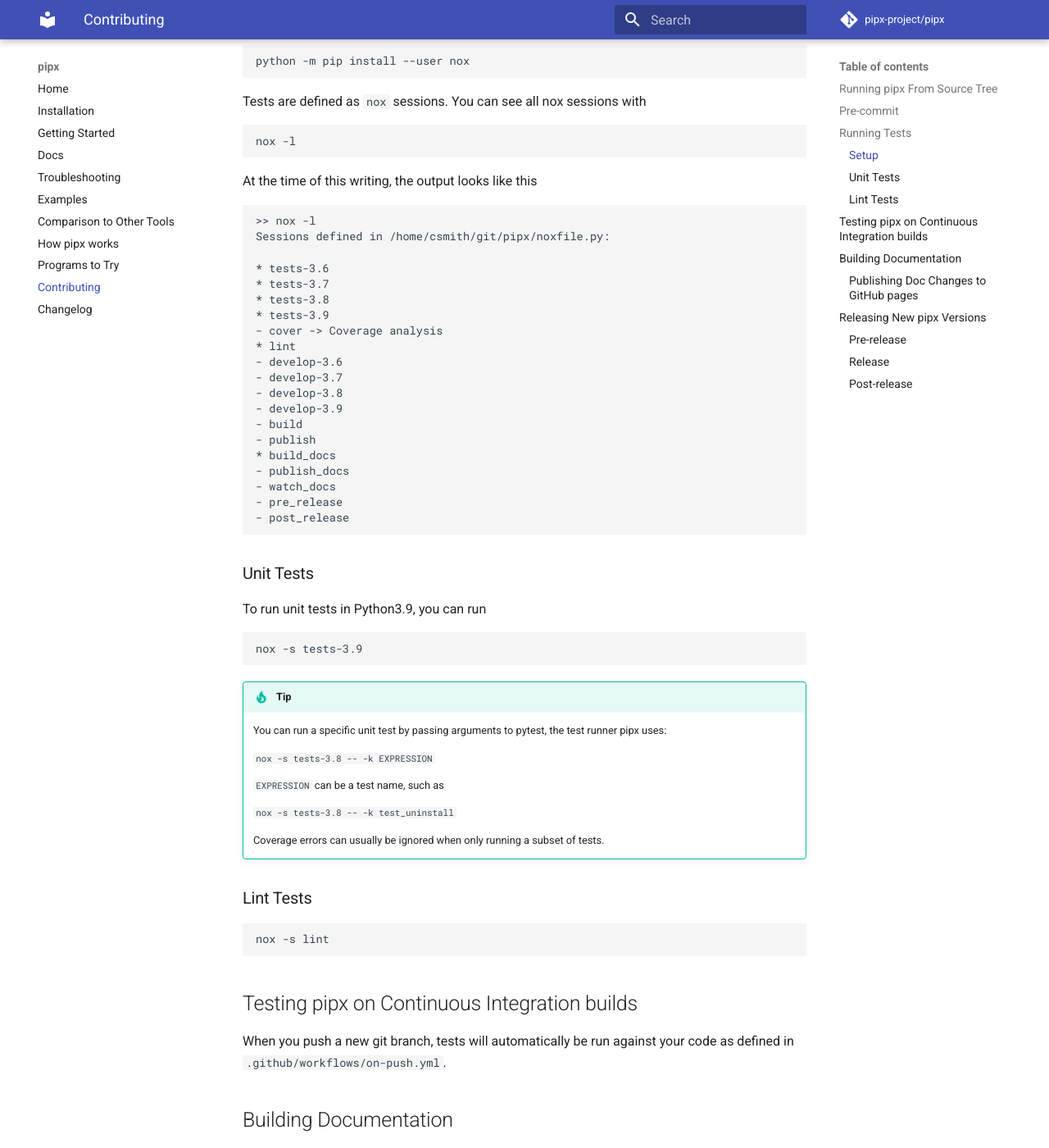
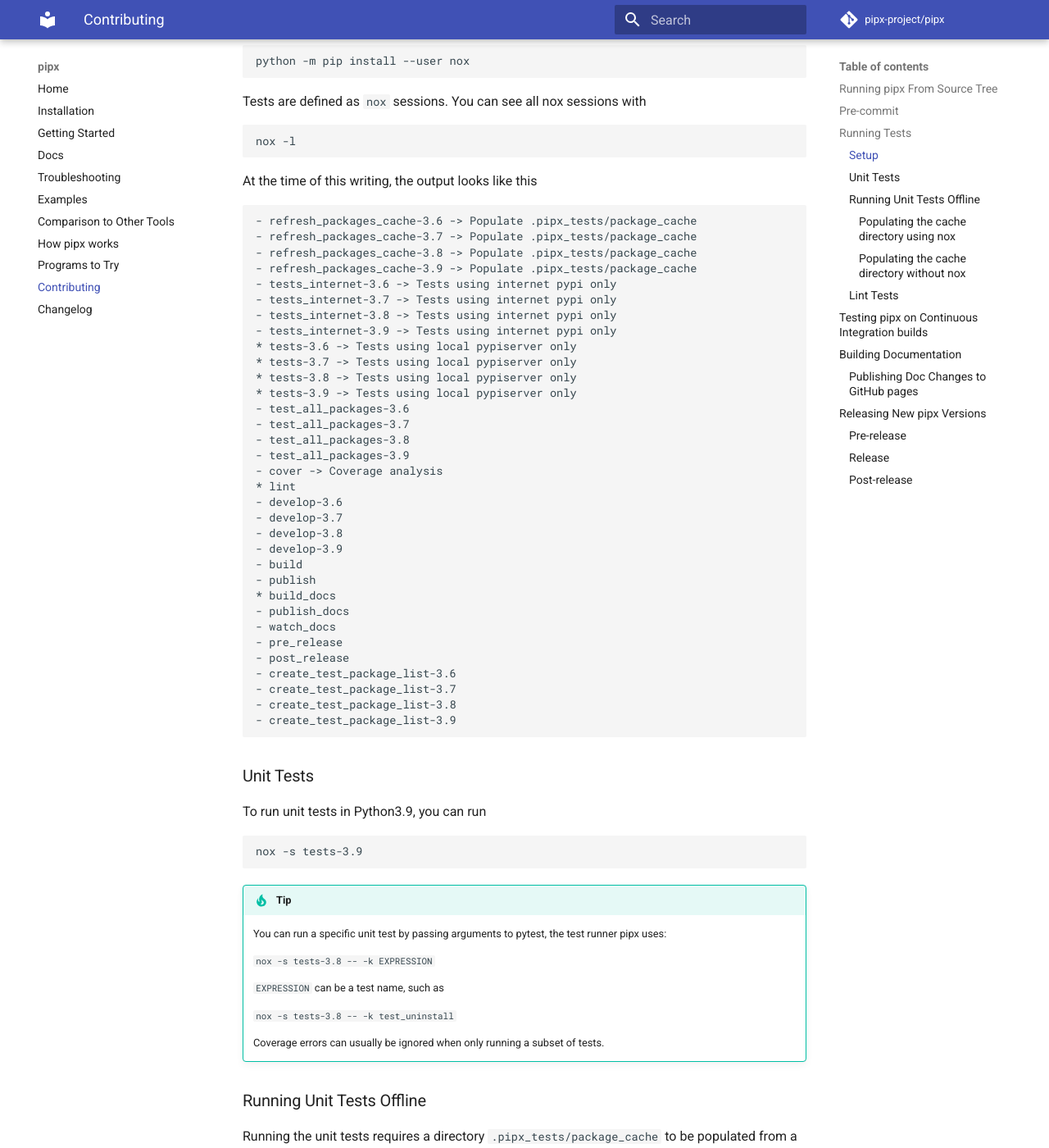
Before and after one commit to pypa/pipx, an MkDocs documentation site: the page built from docs/contributing.md, in a window 1280 px wide and 1400 px high, scrolled down 1183 px. Shown: the whole window at 82% size. Built offline with MkDocs 1.6.1 and Material for MkDocs 9.7.7, drawn with Linux system fonts in a browser that asks for light colours; comment, search, counter and statistics services are not loaded; some of the changed text lies outside the part shown.

Commit message:
Update contributing documentation with offline test instructions.

````diff
--- a/docs/contributing.md
+++ b/docs/contributing.md
@@ -49,13 +49,22 @@
 
 At the time of this writing, the output looks like this
 ```
->> nox -l
-Sessions defined in /home/csmith/git/pipx/noxfile.py:
-
-* tests-3.6
-* tests-3.7
-* tests-3.8
-* tests-3.9
+- refresh_packages_cache-3.6 -> Populate .pipx_tests/package_cache
+- refresh_packages_cache-3.7 -> Populate .pipx_tests/package_cache
+- refresh_packages_cache-3.8 -> Populate .pipx_tests/package_cache
+- refresh_packages_cache-3.9 -> Populate .pipx_tests/package_cache
+- tests_internet-3.6 -> Tests using internet pypi only
+- tests_internet-3.7 -> Tests using internet pypi only
+- tests_internet-3.8 -> Tests using internet pypi only
+- tests_internet-3.9 -> Tests using internet pypi only
+* tests-3.6 -> Tests using local pypiserver only
+* tests-3.7 -> Tests using local pypiserver only
+* tests-3.8 -> Tests using local pypiserver only
+* tests-3.9 -> Tests using local pypiserver only
+- test_all_packages-3.6
+- test_all_packages-3.7
+- test_all_packages-3.8
+- test_all_packages-3.9
 - cover -> Coverage analysis
 * lint
 - develop-3.6
@@ -69,6 +78,10 @@
 - watch_docs
 - pre_release
 - post_release
+- create_test_package_list-3.6
+- create_test_package_list-3.7
+- create_test_package_list-3.8
+- create_test_package_list-3.9
 ```
 
 ### Unit Tests
@@ -91,6 +104,36 @@
     ```
 
     Coverage errors can usually be ignored when only running a subset of tests.
+
+### Running Unit Tests Offline
+
+Running the unit tests requires a directory `.pipx_tests/package_cache` to be
+populated from a fixed list of package distribution files (wheels or source
+files).  If you have network access, `nox -s tests` populates this directory
+automatically as a first step.  Thus if you are running the tests with network
+access, you can ignore the rest of this section.
+
+If, however, you wish to run tests offline without the need for network access,
+you can populate `.pipx_tests/package_cache` yourself manually beforehand when
+you do have network access.
+
+#### Populating the cache directory using nox
+To populate `.pipx_tests/package_cache` manually using nox, execute:
+```
+nox -s refresh_packages_cache
+```
+This will sequence through available python executable versions to populate the
+cache directory for each version of python on your platform.
+
+#### Populating the cache directory without nox
+An alternate method to populate `.pipx_tests/package_cache` without nox is to
+execute:
+```
+mkdir -p .pipx_tests/package_cache
+python3 scripts/update_package_cache.py testdata/tests_packages .pipx_tests/package_cache
+```
+You must do this using every python version that you wish to use to run the
+tests.
 
 ### Lint Tests
 
````
